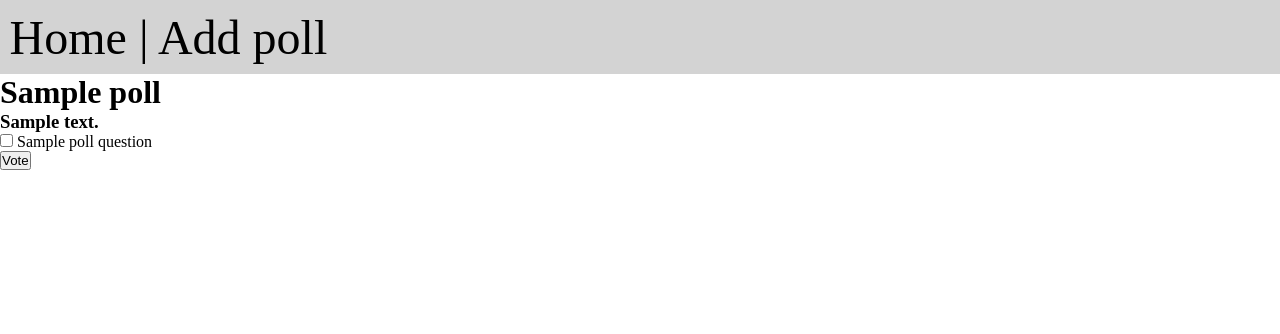
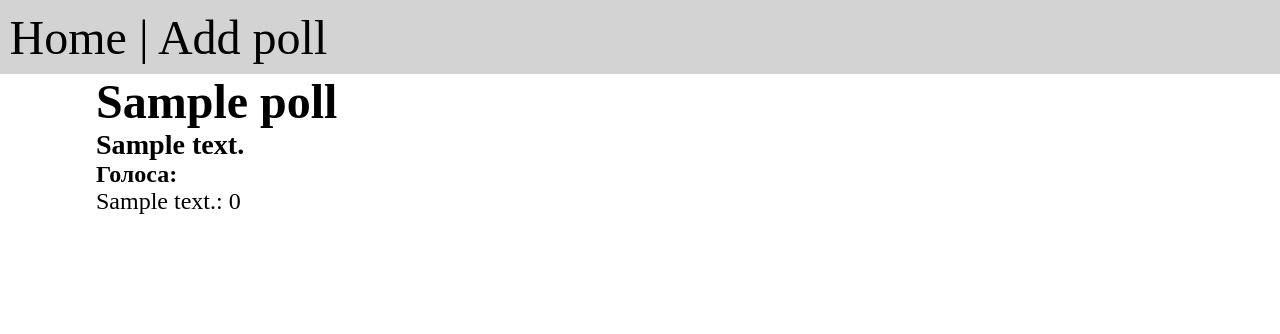
Before and after one commit to ArtemGalkovsky/TMS_19_Flask_VotingService, a Flask app: template templates/view_poll.html in a window 1280 px wide. Shown: the top 334 px of the page. Run offline with Flask 3, Linux system fonts and the light colour scheme; the template is opened without the code that fills it: most values are stand-ins (such as "Sample title", 1, 10 or a date in 2020).

Commit message:
Site completed

```diff
--- a/databases/creators/votes_tables_creator.py
+++ b/databases/creators/votes_tables_creator.py
@@ -10,7 +10,7 @@ class Creator(DefaultConnection):
             raise TypeError('poll_id must be of type int.')
 
         self._cursor.execute(f'''CREATE TABLE IF NOT EXISTS votes_{poll_id} (
-            question_id INTEGER PRIMARY KEY NOT NULL,
+            question_id INTEGER NOT NULL,
             vote BOOLEAN NOT NULL DEFAULT FALSE,
             ip TEXT NOT NULL
         )''')
--- a/main.py
+++ b/main.py
@@ -1,6 +1,5 @@
 from flask import Flask, render_template, request, redirect
-
-from databases.exceptions import PollNotFound, PollAlreadyExists
+from databases.exceptions import PollNotFound, PollAlreadyExists, IPAlreadyVoted
 from databases.handlers.polls_handler import PollsHandler
 from databases.handlers.questions_handler import QuestionsHandler
 from databases.handlers.votes_handler import VotesHandler
@@ -77,23 +76,46 @@ def view_poll():
         poll_questions = QuestionsHandler().get_questions(poll_id_int)
         poll_data = PollsHandler().get_poll_data(poll_id_int)
 
-        return render_template("view_poll.html", poll={
+        poll_info = {
             "title": poll_data[0],
             "description": poll_data[1],
             "multiple_votes_enabled": poll_data[2],
             "questions": poll_questions,
             "id": poll_id_int
+        }
+
+        if VotesHandler().is_ip_already_voted(poll_id_int, request.remote_addr):
+            return render_template("view_poll.html", poll=poll_info, results={
+                                    "questions": QuestionsHandler().get_questions(poll_id_int),
+                                    "votes": VotesHandler().get_votes(poll_id_int),
         })
+
+        return render_template("view_poll.html", poll=poll_info, results={})
 
     return redirect("/", 404)
 
 
 @app.post("/vote")
 def vote():
-    print(request.form)
+    json = request.json
+    poll_id = json.get("id", None)
 
-    return redirect("/view_poll")
+    if poll_id is None or not poll_id.isnumeric() or not poll_id.strip():
+        return redirect("/")
+
+    poll_id = int(poll_id)
+    try:
+        if VotesHandler().is_ip_already_voted(poll_id, request.remote_addr):
+            return "OK"
+    except PollNotFound:
+        return redirect("/", 404)
+
+    for question_id, answer in json["questions"].items():
+        if answer:
+            VotesHandler().add_vote(poll_id, question_id, request.remote_addr)
+
+    return redirect(f"/view_poll?id={poll_id}")
 
 
 if __name__ == '__main__':
-    app.run(debug=True)
+    app.run(debug=True, host="0.0.0.0", port=5000)
--- a/static/css/view_poll.css
+++ b/static/css/view_poll.css
@@ -0,0 +1,12 @@
+main {
+    font-size: 1.5em;
+    margin-left: 4em;
+}
+
+li {
+    list-style-type: none;
+}
+
+button {
+    font-size: 1.2em;
+}
--- /dev/null
+++ b/static/js/view_votes.js
@@ -0,0 +1,29 @@
+document.addEventListener("DOMContentLoaded", () => {
+    const form = document.querySelector("form");
+    const submit = document.querySelector("button");
+
+    const inputs = form.querySelectorAll("input");
+
+    submit.addEventListener("click", () => {
+        let json = {id: inputs[0].value, questions: {}}
+
+        inputs.forEach(input => {
+            console.log(input)
+            if (!input.classList.contains("hidden")) {
+                json["questions"][input.dataset.id] = input.checked;
+            }
+        })
+
+        fetch("/vote", {
+            method: "POST",
+            body: JSON.stringify(json),
+            headers: {
+                "Content-Type": "application/json"
+            }
+        }).then(response => {
+            if (response.ok) {
+                window.location.replace(`/view_poll?id=${inputs[0].value}`);
+            }
+        })
+    })
+})
--- a/templates/view_poll.html
+++ b/templates/view_poll.html
@@ -3,25 +3,36 @@
 <head>
     <meta charset="UTF-8">
     <title>View Poll</title>
+    <link rel="stylesheet" href="{{ url_for('static', filename='css/view_poll.css') }}">
+    <script src="{{ url_for('static', filename='js/view_votes.js') }}"></script>
 </head>
 <body>
     {% include "menu.html" %}
 
+    <main>
         <h1>{{ poll["title"] }}</h1>
         <h3>{{ poll["description"] }}</h3>
-    <form action="{{ url_for('vote') }}" method="post" enctype="application/x-www-form-urlencoded">
-        <input type="hidden" name="ID{{ poll['id'] }}">
+        {% if results %}
+            <h4>Голоса:</h4>
+            {% for question_id, question_text in results["questions"] %}
+                <p>{{ question_text }}: {{ results["votes"][question_id] or 0 }}</p>
+            {% endfor %}
+        {% else %}
+            <form>
+                <input type="hidden" name="ID" value="{{ poll['id'] }}">
                 {% for poll_question in poll["questions"] %}
                 <ul>
                     <li>
                         <label>
-                    <input type="checkbox" name="question_{{ poll_question[0] }}">
+                            <input type="checkbox" name="question" data-id="{{ poll_question[0] }}">
                             {{ poll_question[1] }}
                         </label>
                     </li>
                 </ul>
                 {% endfor %}
-        <button type="submit">Vote</button>
+                <button type="button">Vote</button>
             </form>
+        {% endif %}
+    </main>
 </body>
 </html>
```
Also changed, not shown: databases/handlers/votes_handler.py (+14 -7 lines), polls.db (added). Lines whose indentation alone changed are shown as unchanged.
